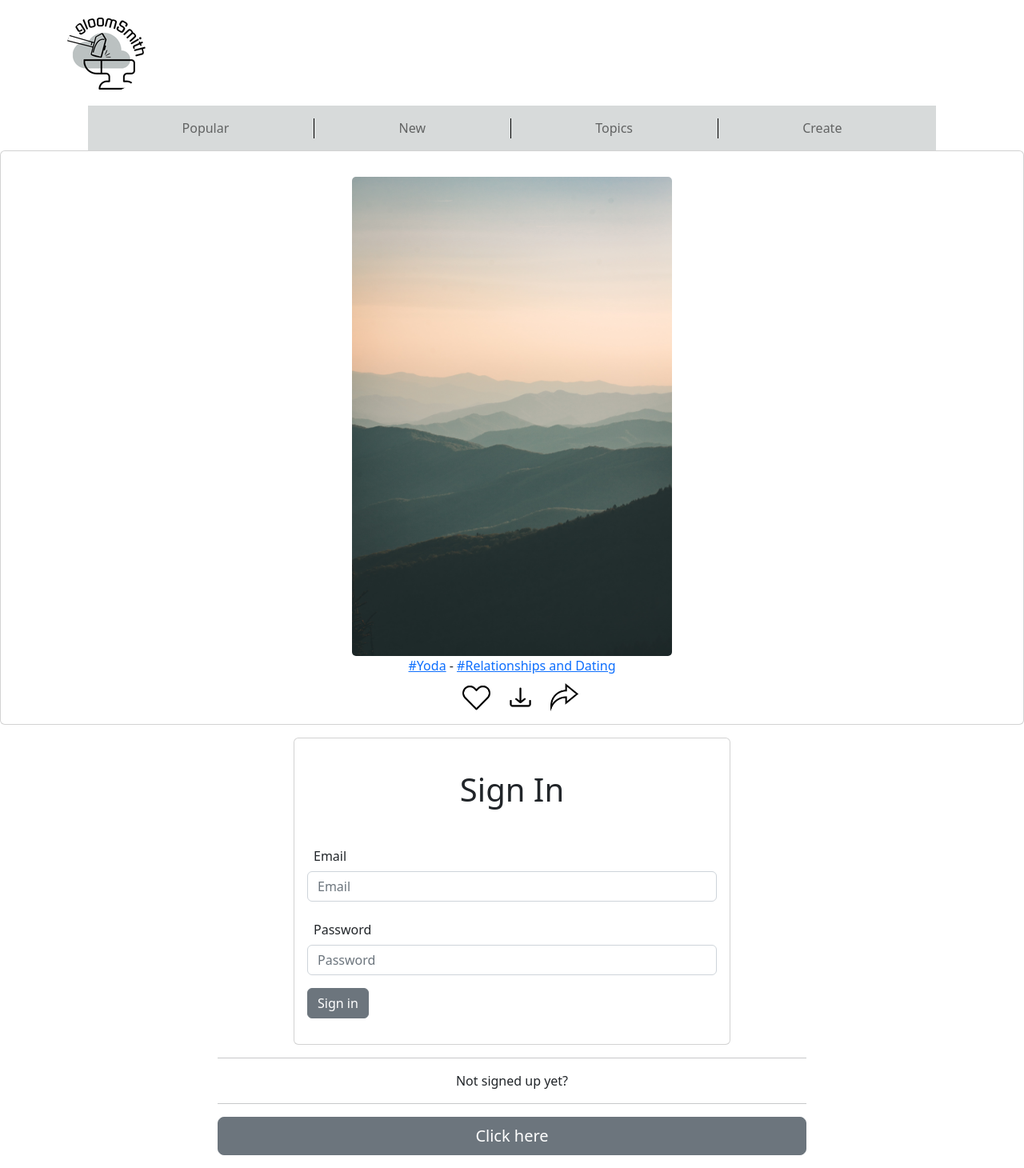
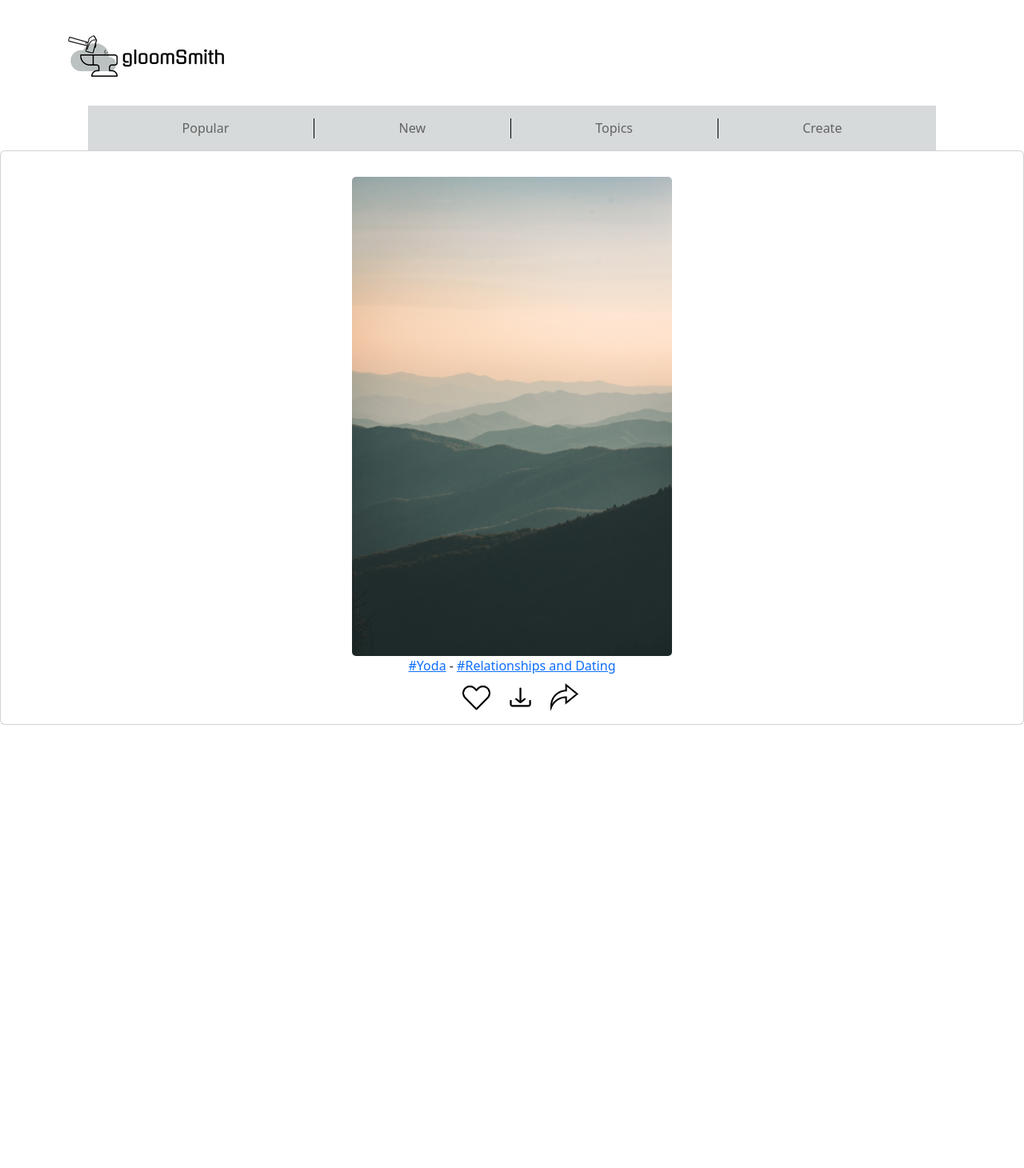
Before and after one commit to Capstone-42-quote-gen/ai-quote-generator, a React (Vite) app in the folder frontend/: page / in a window 1280 px wide. Shown: the whole page at 80% size. After the commit the page ends 906 px from the top, so only its background shows below. Built offline with nearby package versions, Linux system fonts and the light colour scheme.

Commit message:
updated logo image and added route in app.tsx for sign-in page

```diff
--- a/frontend/src/ui/App.tsx
+++ b/frontend/src/ui/App.tsx
@@ -6,6 +6,7 @@ import { FourOhFour } from './FourOhFour'
 import {CreateQuote} from "./CreateQuote.tsx";
 import {DisplayQuote} from "./DisplayQuote.tsx";
 import {Profile} from "./Profile.tsx";
+import {SignIn} from "./shared_components/SignIn";
 
 export function App() {
     return (
@@ -17,6 +18,7 @@ export function App() {
                     <Route path={'/create-quote'} element={<CreateQuote />} />
                     <Route path={'/display-quote'} element={<DisplayQuote />} />
                     <Route path={'/profile'} element={<Profile />} />
+                    <Route path={'/sign-in'} element={<SignIn/>} />
                 </Routes>
             </BrowserRouter>
         </>
--- a/frontend/src/ui/Home.tsx
+++ b/frontend/src/ui/Home.tsx
@@ -1,14 +1,13 @@
 import {Navigation} from "./shared_components/NavBar.tsx";
 import {GalleryContent} from "./shared_components/ImageContent.tsx";
 import mountains from "/src/assets/mountains.png";
-import {SignIn} from "./shared_components/SignIn";
+// import {SignIn} from "./shared_components/SignIn";
 
 export function Home() {
     return (
         <>
             <Navigation/>
             <GalleryContent galleryImageSource={mountains}/>
-            <SignIn/>
         </>
     )
 }
--- a/frontend/src/ui/shared_components/NavBar.tsx
+++ b/frontend/src/ui/shared_components/NavBar.tsx
@@ -1,14 +1,17 @@
 import Navbar from "react-bootstrap/Navbar";
 import Container from "react-bootstrap/Container";
-import {Nav} from "react-bootstrap";
+import {Nav, Row} from "react-bootstrap";
 import {Image} from "react-bootstrap";
+import logo1 from "../../assets/home-logo.png";
 // import gloomsmith from "../../assets/logo-1.png";
-import logo from "../../assets/logo.png";
+// import logo from "../../assets/logo.png";
 // import icon from "../../assets/icon-1.png";
 export function Navigation() {
     return (
         <Container>
-            <a href="/"><Image src={logo} className={'py-3'} roundedCircle/></a>
+            <Row>
+            <a href="/"><Image src={logo1} className={'py-3'} /></a>
+            </Row>
             <Navbar className="custom-navbar mx-auto">
                 <Container>
                     <Nav className="w-100 justify-content-evenly">
```
Also changed, not shown: frontend/src/assets/home-logo.png (added).
